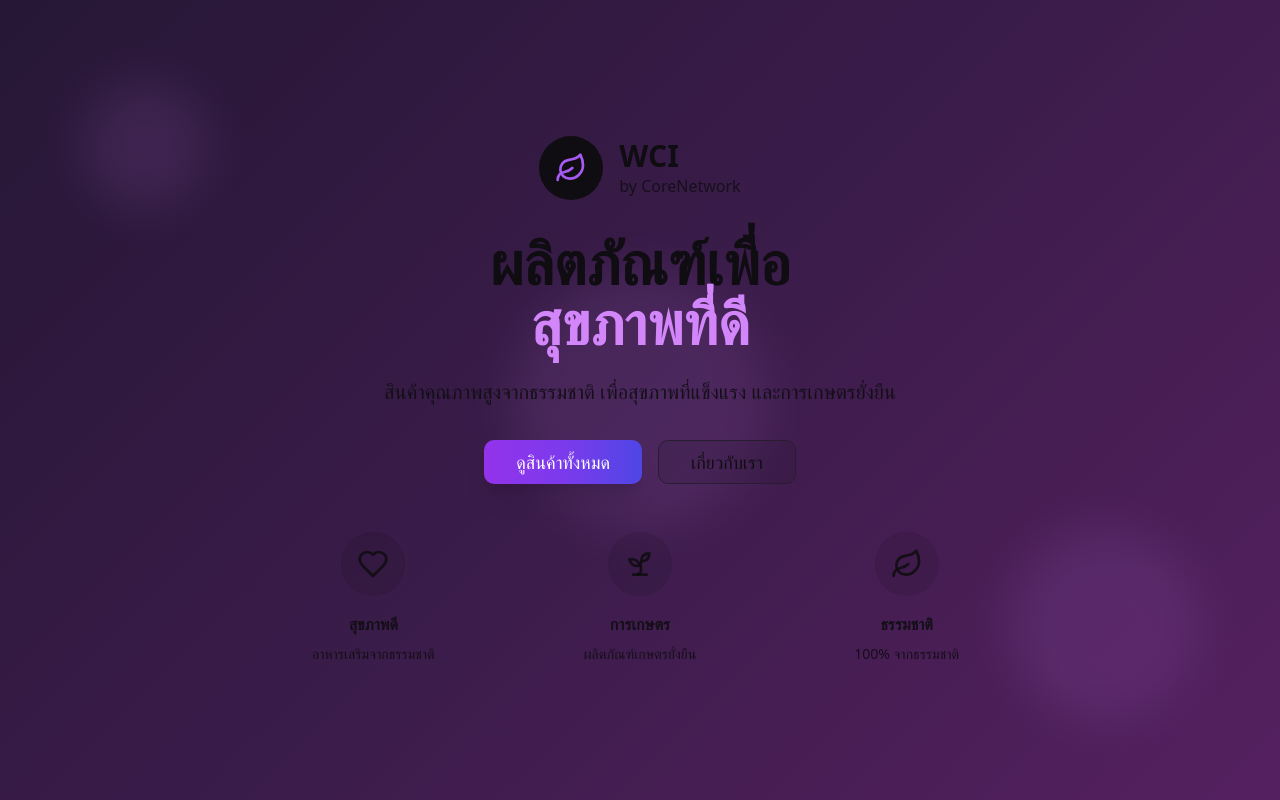
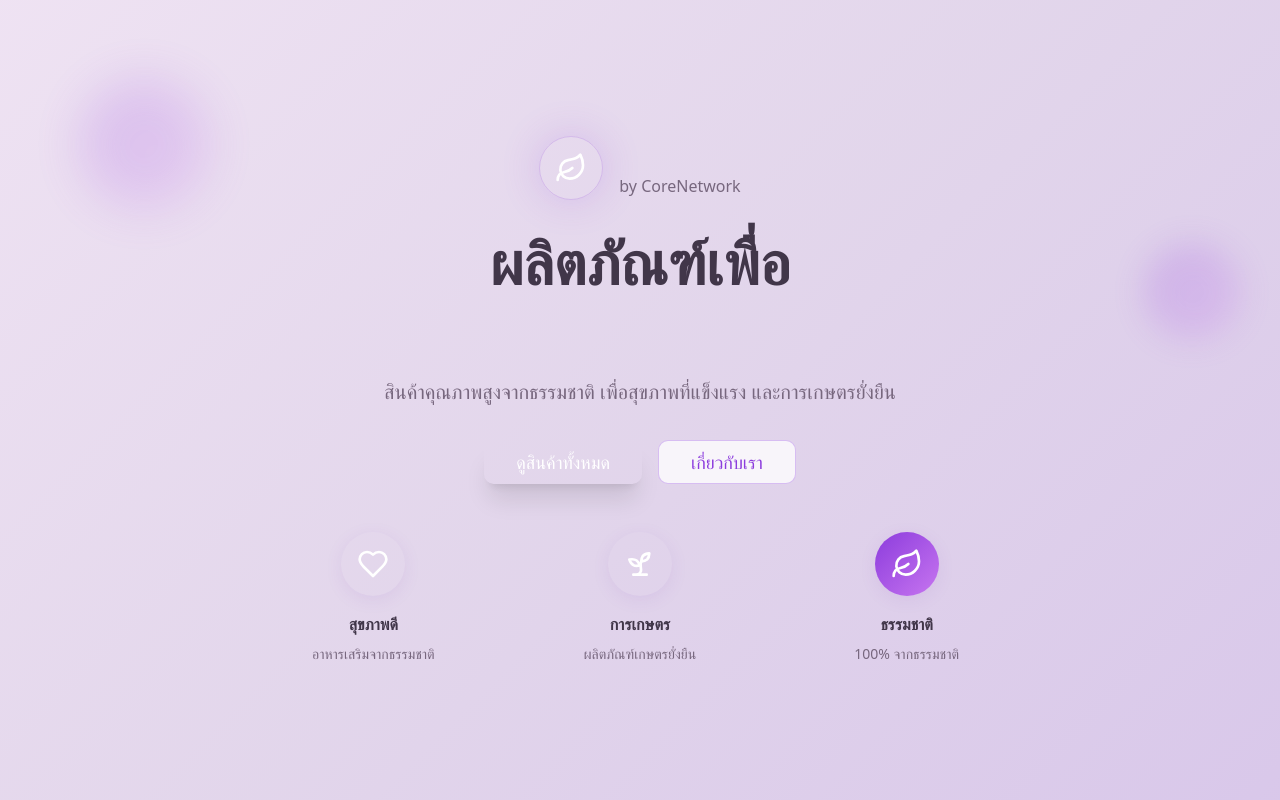
Before and after one commit to mod23950-arch/wci-core-mod, a React (Vite) app: page / in a window 1280 px wide. Shown: the top 800 px of the page. Built offline with nearby package versions, Linux system fonts and the light colour scheme.

Commit message:
Refine purple theme
Update website to a brighter purple color scheme and modernize the interface for a more beautiful and contemporary look.

```diff
--- a/src/components/Hero.tsx
+++ b/src/components/Hero.tsx
@@ -4,11 +4,13 @@ import { Leaf, Heart, Sprout } from "lucide-react";
 export const Hero = () => {
   return (
     <section className="relative min-h-screen flex items-center justify-center bg-gradient-hero overflow-hidden">
-      {/* Background Pattern */}
-      <div className="absolute inset-0 opacity-10">
-        <div className="absolute top-20 left-20 w-32 h-32 rounded-full bg-primary-glow blur-xl"></div>
-        <div className="absolute bottom-20 right-20 w-48 h-48 rounded-full bg-primary-glow blur-xl"></div>
-        <div className="absolute top-1/2 left-1/2 transform -translate-x-1/2 -translate-y-1/2 w-64 h-64 rounded-full bg-primary-glow blur-xl"></div>
+      {/* Modern Background Pattern */}
+      <div className="absolute inset-0 opacity-20">
+        <div className="absolute top-20 left-20 w-32 h-32 rounded-full bg-gradient-accent blur-xl animate-pulse"></div>
+        <div className="absolute bottom-20 right-20 w-48 h-48 rounded-full bg-gradient-secondary blur-xl animate-pulse delay-300"></div>
+        <div className="absolute top-1/2 left-1/2 transform -translate-x-1/2 -translate-y-1/2 w-64 h-64 rounded-full bg-gradient-primary blur-2xl animate-pulse delay-500"></div>
+        <div className="absolute top-1/3 right-10 w-24 h-24 rounded-full bg-gradient-accent blur-lg animate-bounce"></div>
+        <div className="absolute bottom-1/3 left-10 w-36 h-36 rounded-full bg-gradient-secondary blur-xl animate-pulse delay-700"></div>
       </div>
 
       <div className="container mx-auto px-4 text-center relative z-10">
@@ -16,25 +18,25 @@ export const Hero = () => {
           {/* Logo/Brand Section */}
           <div className="mb-8 animate-fade-in">
             <div className="flex items-center justify-center gap-4 mb-4">
-              <div className="w-16 h-16 bg-primary-foreground rounded-full flex items-center justify-center">
-                <Leaf className="w-8 h-8 text-primary" />
+              <div className="w-16 h-16 bg-gradient-primary rounded-full flex items-center justify-center shadow-glow border border-primary/20">
+                <Leaf className="w-8 h-8 text-white" />
               </div>
               <div className="text-left">
-                <h1 className="text-3xl font-bold text-primary-foreground">WCI</h1>
-                <p className="text-primary-foreground/80">by CoreNetwork</p>
+                <h1 className="text-3xl font-bold text-foreground bg-gradient-primary bg-clip-text text-transparent">WCI</h1>
+                <p className="text-muted-foreground">by CoreNetwork</p>
               </div>
             </div>
           </div>
 
           {/* Main Content */}
           <div className="animate-fade-in animation-delay-200">
-            <h2 className="text-5xl md:text-6xl font-bold text-primary-foreground mb-6 leading-tight">
+            <h2 className="text-5xl md:text-6xl font-bold text-foreground mb-6 leading-tight">
               ผลิตภัณฑ์เพื่อ
               <br />
-              <span className="text-primary-glow">สุขภาพที่ดี</span>
+              <span className="bg-gradient-primary bg-clip-text text-transparent">สุขภาพที่ดี</span>
             </h2>
 
-            <p className="text-xl text-primary-foreground/90 mb-8 max-w-2xl mx-auto leading-relaxed">
+            <p className="text-xl text-muted-foreground mb-8 max-w-2xl mx-auto leading-relaxed">
               สินค้าคุณภาพสูงจากธรรมชาติ เพื่อสุขภาพที่แข็งแรง
               และการเกษตรยั่งยืน
             </p>
@@ -43,7 +45,7 @@ export const Hero = () => {
               <Button variant="hero" size="lg" className="text-lg">
                 ดูสินค้าทั้งหมด
               </Button>
-              <Button variant="category" size="lg" className="text-lg bg-primary-foreground/10 text-primary-foreground hover:bg-primary-foreground/20">
+              <Button variant="outline" size="lg" className="text-lg border-primary/30 text-primary hover:bg-primary hover:text-white">
                 เกี่ยวกับเรา
               </Button>
             </div>
@@ -51,28 +53,28 @@ export const Hero = () => {
 
           {/* Feature Icons */}
           <div className="grid grid-cols-1 md:grid-cols-3 gap-8 max-w-3xl mx-auto animate-fade-in animation-delay-400">
-            <div className="flex flex-col items-center text-primary-foreground/90">
-              <div className="w-16 h-16 bg-primary-foreground/10 rounded-full flex items-center justify-center mb-4 backdrop-blur-sm">
-                <Heart className="w-8 h-8" />
+            <div className="flex flex-col items-center text-foreground group">
+              <div className="w-16 h-16 bg-gradient-primary rounded-full flex items-center justify-center mb-4 shadow-soft group-hover:shadow-glow transition-all duration-300 transform group-hover:scale-110">
+                <Heart className="w-8 h-8 text-white" />
               </div>
-              <h3 className="font-semibold mb-2">สุขภาพดี</h3>
-              <p className="text-sm text-center">อาหารเสริมจากธรรมชาติ</p>
+              <h3 className="font-semibold mb-2 text-foreground">สุขภาพดี</h3>
+              <p className="text-sm text-center text-muted-foreground">อาหารเสริมจากธรรมชาติ</p>
             </div>
 
-            <div className="flex flex-col items-center text-primary-foreground/90">
-              <div className="w-16 h-16 bg-primary-foreground/10 rounded-full flex items-center justify-center mb-4 backdrop-blur-sm">
-                <Sprout className="w-8 h-8" />
+            <div className="flex flex-col items-center text-foreground group">
+              <div className="w-16 h-16 bg-gradient-secondary rounded-full flex items-center justify-center mb-4 shadow-soft group-hover:shadow-glow transition-all duration-300 transform group-hover:scale-110">
+                <Sprout className="w-8 h-8 text-white" />
               </div>
-              <h3 className="font-semibold mb-2">การเกษตร</h3>
-              <p className="text-sm text-center">ผลิตภัณฑ์เกษตรยั่งยืน</p>
+              <h3 className="font-semibold mb-2 text-foreground">การเกษตร</h3>
+              <p className="text-sm text-center text-muted-foreground">ผลิตภัณฑ์เกษตรยั่งยืน</p>
             </div>
 
-            <div className="flex flex-col items-center text-primary-foreground/90">
-              <div className="w-16 h-16 bg-primary-foreground/10 rounded-full flex items-center justify-center mb-4 backdrop-blur-sm">
-                <Leaf className="w-8 h-8" />
+            <div className="flex flex-col items-center text-foreground group">
+              <div className="w-16 h-16 bg-gradient-accent rounded-full flex items-center justify-center mb-4 shadow-soft group-hover:shadow-glow transition-all duration-300 transform group-hover:scale-110">
+                <Leaf className="w-8 h-8 text-white" />
               </div>
-              <h3 className="font-semibold mb-2">ธรรมชาติ</h3>
-              <p className="text-sm text-center">100% จากธรรมชาติ</p>
+              <h3 className="font-semibold mb-2 text-foreground">ธรรมชาติ</h3>
+              <p className="text-sm text-center text-muted-foreground">100% จากธรรมชาติ</p>
             </div>
           </div>
         </div>
--- a/src/components/ui/badge.tsx
+++ b/src/components/ui/badge.tsx
@@ -15,9 +15,9 @@ const badgeVariants = cva(
         destructive:
           "border-transparent bg-destructive text-destructive-foreground hover:bg-destructive/80",
         outline: "text-foreground border-border",
-        health: "border-transparent bg-gradient-to-r from-purple-500 to-pink-500 text-white shadow-soft",
-        agriculture: "border-transparent bg-gradient-to-r from-green-500 to-emerald-500 text-white shadow-soft",
-        household: "border-transparent bg-gradient-to-r from-blue-500 to-cyan-500 text-white shadow-soft",
+        health: "border-transparent bg-gradient-to-r from-purple-400 to-pink-400 text-white shadow-soft",
+        agriculture: "border-transparent bg-gradient-to-r from-green-400 to-emerald-400 text-white shadow-soft",
+        household: "border-transparent bg-gradient-to-r from-blue-400 to-cyan-400 text-white shadow-soft",
       },
     },
     defaultVariants: {
--- a/src/components/ui/button.tsx
+++ b/src/components/ui/button.tsx
@@ -9,17 +9,17 @@ const buttonVariants = cva(
   {
     variants: {
       variant: {
-        default: "bg-gradient-primary text-primary-foreground hover:shadow-glow shadow-soft transform hover:scale-105",
+        default: "bg-gradient-primary text-primary-foreground hover:shadow-glow shadow-soft transform hover:scale-105 transition-all duration-300",
         destructive:
           "bg-destructive text-destructive-foreground hover:bg-destructive/90",
         outline:
-          "border border-input bg-background hover:bg-accent hover:text-accent-foreground",
+          "border border-input bg-background hover:bg-accent hover:text-accent-foreground transition-all duration-300",
         secondary:
-          "bg-gradient-secondary text-secondary-foreground hover:shadow-glow transform hover:scale-105",
-        ghost: "hover:bg-accent hover:text-accent-foreground",
-        link: "text-primary underline-offset-4 hover:underline",
-        hero: "bg-gradient-to-r from-purple-600 via-violet-600 to-indigo-600 text-white shadow-xl hover:shadow-2xl transform hover:scale-105 border-0",
-        category: "bg-gradient-card border border-border hover:shadow-card hover:bg-gradient-accent transform hover:scale-105",
+          "bg-gradient-secondary text-secondary-foreground hover:shadow-glow transform hover:scale-105 transition-all duration-300",
+        ghost: "hover:bg-accent hover:text-accent-foreground transition-all duration-200",
+        link: "text-primary underline-offset-4 hover:underline transition-all duration-200",
+        hero: "bg-gradient-primary text-primary-foreground shadow-xl hover:shadow-glow transform hover:scale-105 border-0 transition-all duration-300",
+        category: "bg-gradient-card border border-border hover:shadow-card hover:bg-gradient-accent transform hover:scale-105 transition-all duration-300",
       },
       size: {
         default: "h-10 px-4 py-2",
--- a/src/index.css
+++ b/src/index.css
@@ -8,54 +8,54 @@ All colors MUST be HSL.
 
 @layer base {
   :root {
-    --background: 270 15% 6%;
-    --foreground: 280 25% 95%;
+    --background: 285 30% 97%;
+    --foreground: 275 15% 25%;
 
-    --card: 275 20% 8%;
-    --card-foreground: 280 20% 92%;
+    --card: 280 25% 95%;
+    --card-foreground: 275 20% 20%;
 
-    --popover: 275 20% 8%;
-    --popover-foreground: 280 20% 92%;
+    --popover: 280 30% 98%;
+    --popover-foreground: 275 20% 20%;
 
-    --primary: 270 85% 65%;
-    --primary-foreground: 270 15% 6%;
-    --primary-glow: 280 90% 75%;
+    --primary: 270 70% 55%;
+    --primary-foreground: 0 0% 100%;
+    --primary-glow: 280 80% 70%;
 
-    --secondary: 275 25% 12%;
-    --secondary-foreground: 280 15% 88%;
+    --secondary: 280 20% 88%;
+    --secondary-foreground: 275 25% 15%;
 
-    --muted: 275 20% 10%;
-    --muted-foreground: 280 15% 70%;
+    --muted: 275 15% 92%;
+    --muted-foreground: 280 10% 45%;
 
-    --accent: 290 80% 60%;
-    --accent-foreground: 280 20% 92%;
+    --accent: 290 60% 70%;
+    --accent-foreground: 275 25% 15%;
 
     --destructive: 0 84% 60%;
     --destructive-foreground: 210 40% 98%;
 
-    --border: 275 25% 15%;
-    --input: 275 25% 15%;
-    --ring: 270 85% 65%;
+    --border: 275 20% 85%;
+    --input: 275 20% 90%;
+    --ring: 270 70% 55%;
 
-    /* WCI Brand Colors - Purple Theme */
-    --health: 270 85% 65%;
-    --health-foreground: 270 15% 6%;
+    /* WCI Brand Colors - Light Purple Theme */
+    --health: 270 70% 55%;
+    --health-foreground: 0 0% 100%;
     --agriculture: 130 75% 50%;
-    --agriculture-foreground: 0 0% 98%;
+    --agriculture-foreground: 0 0% 100%;
     --household: 220 85% 60%;
-    --household-foreground: 0 0% 98%;
+    --household-foreground: 0 0% 100%;
 
-    /* Modern Purple Gradients */
-    --gradient-hero: linear-gradient(135deg, hsl(270 40% 15%) 0%, hsl(280 45% 20%) 50%, hsl(290 50% 25%) 100%);
-    --gradient-card: linear-gradient(145deg, hsl(275 20% 8%) 0%, hsl(280 25% 10%) 100%);
-    --gradient-accent: linear-gradient(135deg, hsl(270 85% 65%) 0%, hsl(280 90% 75%) 100%);
-    --gradient-primary: linear-gradient(135deg, hsl(270 85% 65%) 0%, hsl(280 90% 75%) 100%);
-    --gradient-secondary: linear-gradient(135deg, hsl(290 80% 60%) 0%, hsl(300 85% 70%) 100%);
+    /* Modern Light Purple Gradients */
+    --gradient-hero: linear-gradient(135deg, hsl(285 40% 92%) 0%, hsl(275 35% 88%) 50%, hsl(270 45% 85%) 100%);
+    --gradient-card: linear-gradient(145deg, hsl(280 25% 95%) 0%, hsl(275 30% 92%) 100%);
+    --gradient-accent: linear-gradient(135deg, hsl(270 70% 55%) 0%, hsl(280 80% 70%) 100%);
+    --gradient-primary: linear-gradient(135deg, hsl(270 70% 55%) 0%, hsl(280 80% 70%) 100%);
+    --gradient-secondary: linear-gradient(135deg, hsl(290 60% 70%) 0%, hsl(300 70% 80%) 100%);
 
-    /* Modern Shadows with Purple Glow */
-    --shadow-soft: 0 4px 20px -4px hsl(270 85% 25% / 0.3);
-    --shadow-glow: 0 0 40px hsl(270 85% 65% / 0.25);
-    --shadow-card: 0 8px 32px -8px hsl(270 85% 25% / 0.4);
+    /* Modern Soft Shadows */
+    --shadow-soft: 0 4px 20px -4px hsl(270 50% 50% / 0.15);
+    --shadow-glow: 0 0 40px hsl(270 70% 55% / 0.2);
+    --shadow-card: 0 8px 32px -8px hsl(270 50% 50% / 0.12);
 
     /* Smooth Animations */
     --transition-smooth: all 0.4s cubic-bezier(0.23, 1, 0.32, 1);
@@ -81,33 +81,33 @@ All colors MUST be HSL.
   }
 
   .dark {
-    --background: 265 20% 4%;
+    --background: 275 25% 8%;
     --foreground: 280 25% 95%;
 
-    --card: 270 25% 6%;
+    --card: 275 20% 10%;
     --card-foreground: 280 20% 92%;
 
-    --popover: 270 25% 6%;
+    --popover: 275 20% 10%;
     --popover-foreground: 280 20% 92%;
 
-    --primary: 270 85% 70%;
-    --primary-foreground: 265 20% 4%;
+    --primary: 270 70% 65%;
+    --primary-foreground: 275 25% 8%;
 
-    --secondary: 270 30% 10%;
+    --secondary: 275 25% 15%;
     --secondary-foreground: 280 15% 85%;
 
-    --muted: 270 25% 8%;
+    --muted: 275 20% 12%;
     --muted-foreground: 280 15% 65%;
 
-    --accent: 290 80% 65%;
+    --accent: 290 70% 70%;
     --accent-foreground: 280 20% 92%;
 
     --destructive: 0 62.8% 30.6%;
     --destructive-foreground: 210 40% 98%;
 
-    --border: 270 30% 12%;
-    --input: 270 30% 12%;
-    --ring: 270 85% 70%;
+    --border: 275 25% 18%;
+    --input: 275 25% 18%;
+    --ring: 270 70% 65%;
     --sidebar-background: 265 20% 4%;
     --sidebar-foreground: 280 25% 95%;
     --sidebar-primary: 270 85% 70%;
```
